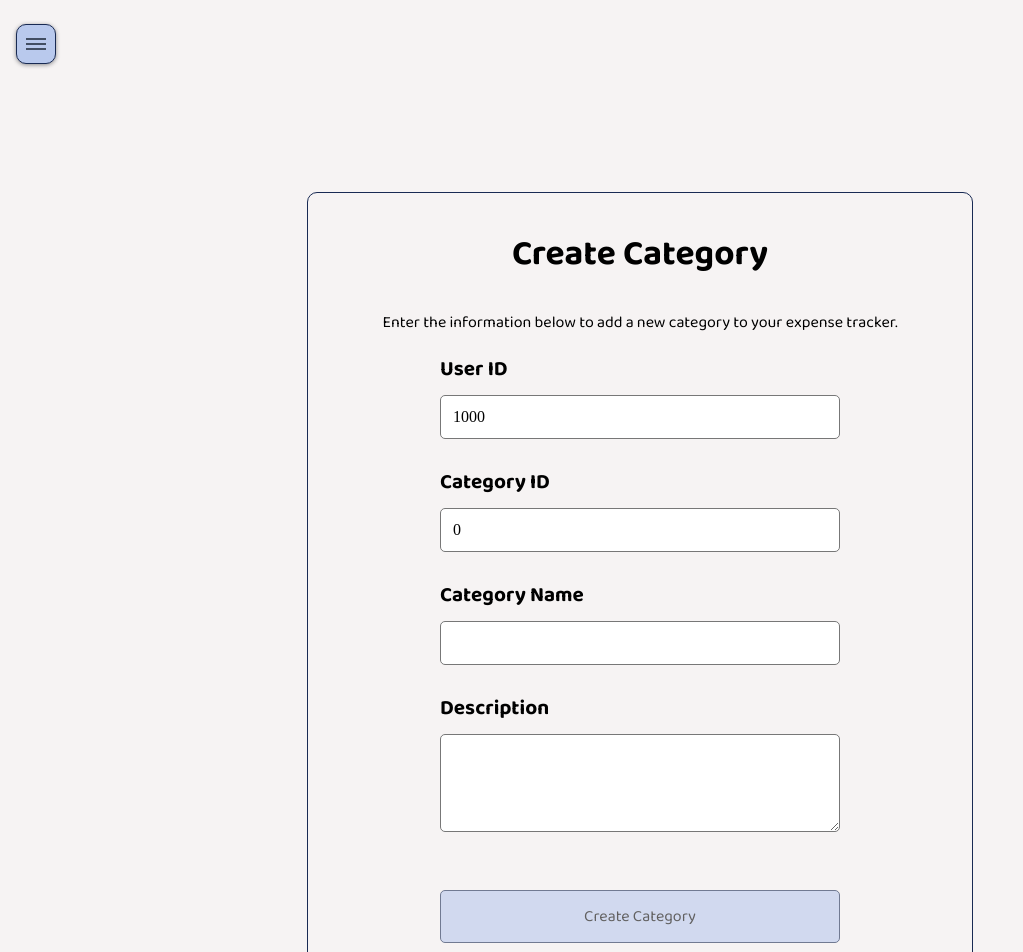
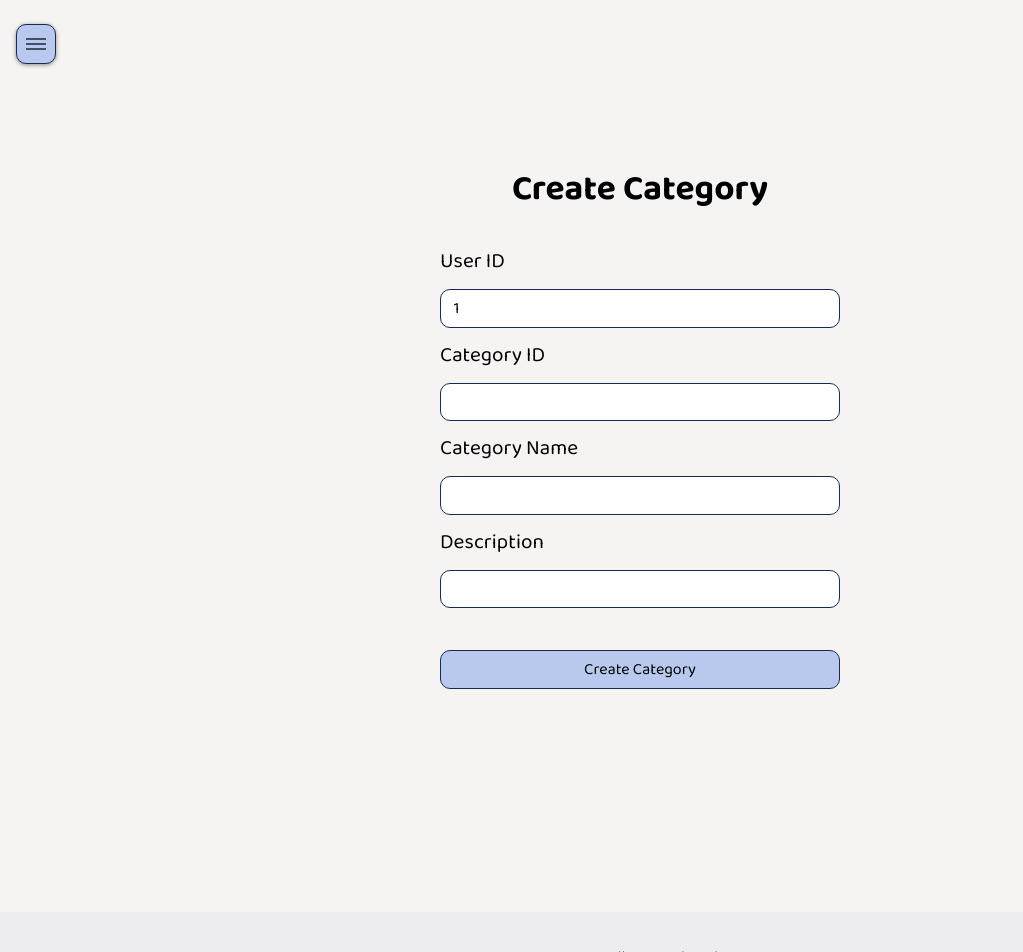
Before and after one commit to jbb-codes/expense-tracking-system, an Angular app in the folder client/: page /create-category in a window 1280 px wide. Shown: the top 952 px of the page, without its empty margins (0-1023 px from the left). Built offline with nearby package versions, Linux system fonts and the light colour scheme; sample sign-in values are in the browser's storage.

Commit message:
Fix Create Category consistency and navigation

```diff
--- a/client/src/app/app.component.ts
+++ b/client/src/app/app.component.ts
@@ -1,7 +1,21 @@
+/**
+ * File: app.component.ts
+ * Description: Root application component containing the main navigation,
+ * router outlet, logout behavior, and footer.
+ *
+ * Changes (Amanda Ruff, 7/20/2026):
+ * - Added Create Category to the main navigation.
+ * - Added List Categories to the main navigation for consistency.
+ * - Grouped expense and category links in a logical order.
+ */
+
 import { Component } from '@angular/core';
-import { RouterLink, RouterOutlet } from '@angular/router';
+import {
+  Router,
+  RouterLink,
+  RouterOutlet,
+} from '@angular/router';
 import { AuthService } from './auth/auth.service';
-import { Router } from '@angular/router';
 
 @Component({
   selector: 'app-root',
@@ -24,7 +38,11 @@ import { Router } from '@angular/router';
         </button>
       }
 
-      <nav id="main-nav" data-testid="main-nav" [class.nav--open]="isNavOpen">
+      <nav
+        id="main-nav"
+        data-testid="main-nav"
+        [class.nav--open]="isNavOpen"
+      >
         @if (isNavOpen) {
           <button
             type="button"
@@ -40,21 +58,37 @@ import { Router } from '@angular/router';
           </button>
 
           <a routerLink="/home">Home</a>
+
           <a routerLink="/create-expense">Create Expense</a>
           <a routerLink="/list-expenses">List Expenses</a>
           <a routerLink="/read-expense-by-id">Read Expense by ID</a>
+
           <!--
             Amanda Ruff
             Week 7 - Sprint 2
             Added navigation to the Update Expense page.
           -->
           <a routerLink="/update-expense">Update Expense</a>
+
           <a routerLink="/search-expenses">Search Expenses</a>
           <a routerLink="/delete-expense">Delete Expense</a>
-          <a routerLink="/read-category-by-id">Read Category by ID</a>
+
+          <!--
+            Amanda Ruff
+            Week 8 - Sprint 3
+            Added navigation to the Create Category page.
+          -->
+          <a routerLink="/create-category">Create Category</a>
+
+          <a routerLink="/list-categories">List Categories</a>
+          <a routerLink="/read-category-by-id">
+            Read Category by ID
+          </a>
 
           <div class="nav-button-wrapper">
-            <button type="submit" (click)="logout()">Logout</button>
+            <button type="button" (click)="logout()">
+              Logout
+            </button>
           </div>
         }
       </nav>
@@ -74,15 +108,25 @@ import { Router } from '@angular/router';
 export class AppComponent {
   isNavOpen = false;
 
-  constructor(private authService: AuthService, private router: Router) {}
+  constructor(
+    private authService: AuthService,
+    private router: Router,
+  ) {}
 
+  /**
+   * Opens or closes the main navigation menu.
+   */
   toggleNav(): void {
     this.isNavOpen = !this.isNavOpen;
   }
 
+  /**
+   * Logs out the current user, closes the navigation menu,
+   * and returns the user to the login page.
+   */
   logout(): void {
-    this.authService.logout(); // clears localStorage
-    this.isNavOpen = false; // close the nav menu
-    this.router.navigate(['/login']); // redirect to login page
+    this.authService.logout();
+    this.isNavOpen = false;
+    this.router.navigate(['/login']);
   }
 }
--- a/client/src/app/categories/create-category/create-category.component.css
+++ /dev/null
@@ -1,53 +0,0 @@
-/*
- * Author: Amanda Ruff
- * Week 8 - Sprint 3
- * File: create-category.component.css
- * Description: Styles for the Create Category form.
- */
-
-.create-category-container {
-  max-width: 600px;
-  margin: 2rem auto;
-  padding: 2rem;
-  border: 1px solid #192a53;
-  border-radius: 10px;
-}
-
-.form-group {
-  display: flex;
-  flex-direction: column;
-  margin-bottom: 1rem;
-}
-
-label {
-  margin-bottom: 0.5rem;
-  font-weight: bold;
-}
-
-input,
-textarea {
-  padding: 0.75rem;
-  border: 1px solid #777;
-  border-radius: 5px;
-  font: inherit;
-}
-
-button {
-  padding: 0.75rem 1.25rem;
-  border: 1px solid #192a53;
-  border-radius: 5px;
-  cursor: pointer;
-}
-
-button:disabled {
-  cursor: not-allowed;
-  opacity: 0.6;
-}
-
-.success-message {
-  font-weight: bold;
-}
-
-.error-message {
-  font-weight: bold;
-}
--- a/client/src/app/categories/create-category/create-category.component.html
+++ /dev/null
@@ -1,80 +0,0 @@
-<!--
-  Author: Amanda Ruff
-  Week 8 - Sprint 3
-  File: create-category.component.html
-  Description: Form used to create a new expense category.
--->
-
-<section class="create-category-container">
-  <h1>Create Category</h1>
-
-  <p>
-    Enter the information below to add a new category to your expense tracker.
-  </p>
-
-  <form #categoryForm="ngForm" (ngSubmit)="createCategory()">
-    <!-- User ID field -->
-    <div class="form-group">
-      <label for="userId">User ID</label>
-      <input
-        id="userId"
-        name="userId"
-        type="number"
-        [(ngModel)]="category.userId"
-        required
-      />
-    </div>
-
-    <!-- Category ID field -->
-    <div class="form-group">
-      <label for="categoryId">Category ID</label>
-      <input
-        id="categoryId"
-        name="categoryId"
-        type="number"
-        [(ngModel)]="category.categoryId"
-        required
-      />
-    </div>
-
-    <!-- Category name field -->
-    <div class="form-group">
-      <label for="name">Category Name</label>
-      <input
-        id="name"
-        name="name"
-        type="text"
-        [(ngModel)]="category.name"
-        required
-      />
-    </div>
-
-    <!-- Optional category description field -->
-    <div class="form-group">
-      <label for="description">Description</label>
-      <textarea
-        id="description"
-        name="description"
-        [(ngModel)]="category.description"
-        rows="4"
-      ></textarea>
-    </div>
-
-    <!-- Displays validation or API errors. -->
-    <p class="error-message" *ngIf="errorMessage">
-      {{ errorMessage }}
-    </p>
-
-    <!-- Displays a confirmation after successful creation. -->
-    <p class="success-message" *ngIf="successMessage">
-      {{ successMessage }}
-    </p>
-
-    <button
-      type="submit"
-      [disabled]="categoryForm.invalid || isSubmitting"
-    >
-      {{ isSubmitting ? 'Creating Category...' : 'Create Category' }}
-    </button>
-  </form>
-</section>
--- a/client/src/app/categories/create-category/create-category.component.ts
+++ b/client/src/app/categories/create-category/create-category.component.ts
@@ -2,88 +2,112 @@
  * Author: Amanda Ruff
  * Week 8 - Sprint 3
  * File: create-category.component.ts
- * Description: Angular component used to create a new expense category.
+ * Description: Angular component for the Create Category form.
+ *
+ * Changes (Amanda Ruff, 7/20/2026):
+ * - Converted the component to use an inline template and inline styles.
+ * - Updated the form structure to match the Create Expense component.
+ * - Added authenticated user ID handling through AuthService.
  */
 
 import { CommonModule } from '@angular/common';
 import { Component } from '@angular/core';
-import { FormsModule } from '@angular/forms';
 import {
-  Category,
-  CategoryService,
-  CreateCategory,
-} from '../category.service';
+  FormBuilder,
+  FormGroup,
+  ReactiveFormsModule,
+  Validators,
+} from '@angular/forms';
+import { Category, CategoryService } from '../category.service';
+import { AuthService } from '../../auth/auth.service';
 
 @Component({
   selector: 'app-create-category',
   standalone: true,
-  imports: [CommonModule, FormsModule],
-  templateUrl: './create-category.component.html',
-  styleUrl: './create-category.component.css',
+  imports: [CommonModule, ReactiveFormsModule],
+  template: `
+    <h1>Create Category</h1>
+
+    @if (successMessage) {
+      <p class="success-msg">{{ successMessage }}</p>
+    }
+
+    @if (errorMessage) {
+      <p class="error-msg">{{ errorMessage }}</p>
+    }
+
+    <form [formGroup]="categoryForm" (ngSubmit)="onSubmit()">
+      <label for="userId">User ID</label>
+      <input id="userId" type="number" formControlName="userId" />
+
+      <label for="categoryId">Category ID</label>
+      <input id="categoryId" type="number" formControlName="categoryId" />
+
+      <label for="name">Category Name</label>
+      <input id="name" type="text" formControlName="name" />
+
+      <label for="description">Description</label>
+      <input id="description" type="text" formControlName="description" />
+
+      <button type="submit">Create Category</button>
+    </form>
+  `,
+  styles: ``,
 })
 export class CreateCategoryComponent {
-  /**
-   * Amanda Ruff
-   * Week 8 - Sprint 3
-   *
-   * Stores the category information entered into the form.
-   */
-  category: CreateCategory = {
-    userId: 1000,
-    categoryId: 0,
-    name: '',
-    description: '',
-  };
-
   successMessage = '';
   errorMessage = '';
-  isSubmitting = false;
+  categoryForm: FormGroup;
 
-  constructor(private categoryService: CategoryService) {}
+  constructor(
+    private fb: FormBuilder,
+    private categoryService: CategoryService,
+    private authService: AuthService,
+  ) {
+    /**
+     * Amanda Ruff
+     * Week 8 - Sprint 3
+     * Creates the reactive form used to collect category information.
+     */
+    this.categoryForm = this.fb.group({
+      userId: [this.authService.getUserId(), [Validators.required]],
+      categoryId: [null, [Validators.required, Validators.min(1)]],
+      name: ['', [Validators.required]],
+      description: [''],
+    });
+  }
 
   /**
    * Amanda Ruff
    * Week 8 - Sprint 3
-   *
-   * Validates the category form and sends the information
-   * to the Express API when the form is submitted.
+   * Validates and submits the Create Category form.
    */
-  createCategory(): void {
+  onSubmit(): void {
     this.successMessage = '';
     this.errorMessage = '';
 
-    if (
-      !this.category.userId ||
-      !this.category.categoryId ||
-      !this.category.name.trim()
-    ) {
-      this.errorMessage =
-        'User ID, category ID, and category name are required.';
+    if (this.categoryForm.invalid) {
+      this.errorMessage = 'Please complete all required fields.';
       return;
     }
 
-    this.isSubmitting = true;
+    this.categoryService.createCategory(this.categoryForm.value).subscribe({
+      next: (createdCategory: Category) => {
+        this.successMessage = `${createdCategory.name} was created successfully.`;
+        this.errorMessage = '';
 
-    this.categoryService.createCategory(this.category).subscribe({
-      next: (createdCategory: Category) => {
-        this.successMessage =
-          `${createdCategory.name} was created successfully.`;
-        this.errorMessage = '';
-        this.isSubmitting = false;
-
-        // Reset the form after a successful category creation.
-        this.category = {
-          userId: createdCategory.userId,
-          categoryId: 0,
+        // Reset the form while preserving the authenticated user's ID.
+        this.categoryForm.reset({
+          userId: this.authService.getUserId(),
+          categoryId: null,
           name: '',
           description: '',
-        };
+        });
       },
       error: (error) => {
         this.successMessage = '';
         this.errorMessage =
-          error.error?.message || 'Unable to create the category.';
-        this.isSubmitting = false;
+          error.error?.message || 'Error creating category.';
       },
     });
   }
```
Also changed, not shown: 1 other file (tests, documents, lock files or other folders).
